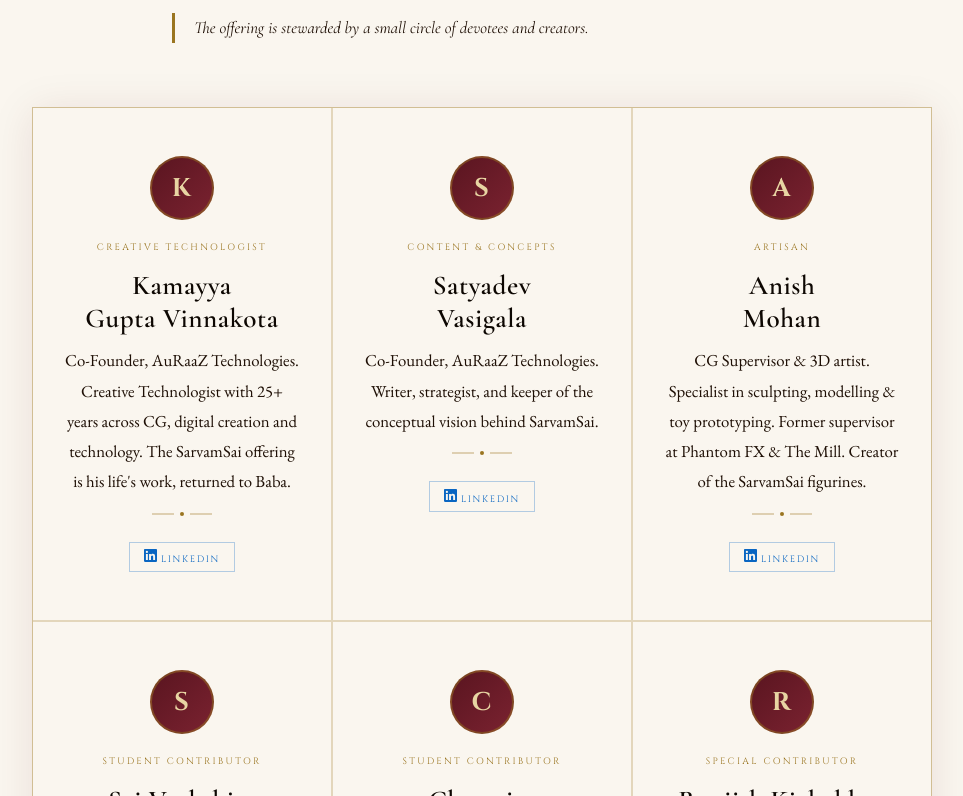
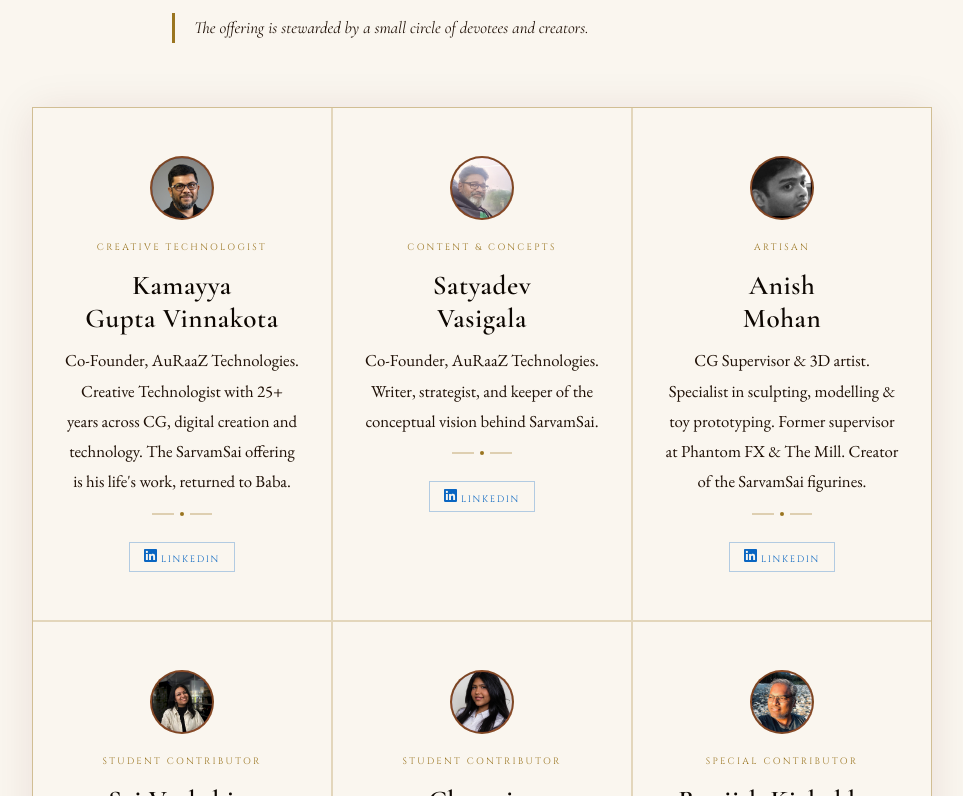
Before and after one commit to Auraaz/SarvamSai, a plain HTML site: page index.html in a window 1280 px wide. Shown: the part 11204-12000 px from the top of the page, without its empty margins (158-1121 px from the left). Drawn offline with nearby package versions, Linux system fonts and the light colour scheme.

Commit message:
added team pics

```diff
--- a/index.html
+++ b/index.html
@@ -918,7 +918,7 @@
 
       <div class="team-card">
         <div class="team-card-line"></div>
-        <div class="team-avatar">K</div>
+        <img class="team-avatar" src="team/kamayyagupta.jpg" alt="Kamayya Gupta Vinnakota" loading="lazy" style="object-fit:cover;" />
         <div class="team-role">Creative Technologist</div>
         <div class="team-name">Kamayya<br>Gupta Vinnakota</div>
         <div class="team-bio">Co-Founder, AuRaaZ Technologies. Creative Technologist with 25+ years across CG, digital creation and technology. The SarvamSai offering is his life's work, returned to Baba.</div>
@@ -935,7 +935,7 @@
 
       <div class="team-card">
         <div class="team-card-line"></div>
-        <div class="team-avatar">S</div>
+        <img class="team-avatar" src="team/satyadev.png" alt="Satyadev Vasigala" loading="lazy" style="object-fit:cover;" />
         <div class="team-role">Content &amp; Concepts</div>
         <div class="team-name">Satyadev<br>Vasigala</div>
         <div class="team-bio">Co-Founder, AuRaaZ Technologies. Writer, strategist, and keeper of the conceptual vision behind SarvamSai.</div>
@@ -952,7 +952,7 @@
 
       <div class="team-card">
         <div class="team-card-line"></div>
-        <div class="team-avatar">A</div>
+        <img class="team-avatar" src="team/anish.jpg" alt="Anish Mohan" loading="lazy" style="object-fit:cover;" />
         <div class="team-role">Artisan</div>
         <div class="team-name">Anish<br>Mohan</div>
         <div class="team-bio">CG Supervisor & 3D artist. Specialist in sculpting, modelling & toy prototyping. Former supervisor at Phantom FX & The Mill. Creator of the SarvamSai figurines.</div>
@@ -969,7 +969,7 @@
 
       <div class="team-card">
         <div class="team-card-line"></div>
-        <div class="team-avatar">S</div>
+        <img class="team-avatar" src="team/saiveekshita.jpg" alt="Saiveekshita Gupta" loading="lazy" style="object-fit:cover;" />
         <div class="team-role">Student Contributor</div>
         <div class="team-name">Sai Veekshita<br>Vinnakota</div>
         <div class="team-bio">CEMS Club President in Prague, International Business student, and former AIESEC Vice President. She supports SarvamSai through student leadership, research, and collaborative service initiatives.</div>
@@ -986,7 +986,7 @@
 
       <div class="team-card">
         <div class="team-card-line"></div>
-        <div class="team-avatar">C</div>
+        <img class="team-avatar" src="team/charmita.jpg" alt="Charmita Vinnakota" loading="lazy" style="object-fit:cover;" />
         <div class="team-role">Student Contributor</div>
         <div class="team-name">Charmita<br>Vinnakota</div>
         <div class="team-bio">International Business student and AIESEC volunteer supporting SarvamSai through research, ideation, and international student collaboration with a service-first mindset.</div>
@@ -1003,7 +1003,7 @@
 
       <div class="team-card">
         <div class="team-card-line"></div>
-        <div class="team-avatar">R</div>
+        <img class="team-avatar" src="team/ranjith.jpg" alt="Ranjith Kizhakkey Thaivalappil" loading="lazy" style="object-fit:cover;" />
         <div class="team-role">Special Contributor</div>
         <div class="team-name">Ranjith Kizhakkey<br>Thaivalappil</div>
         <div class="team-bio">Lead Layout &amp; Cinematics Director (Canada), CG Supervisor and filmmaker with 19+ years in visual storytelling. He supports SarvamSai with cinematic direction, media development, and AI-driven creative workflows.</div>
```
Also changed, not shown: team/anish.jpg (added), team/charmita.jpg (added), team/kamayyagupta.jpg (added), team/ranjith.jpg (added), team/saiveekshita.jpg (added), team/satyadev.png (added).
